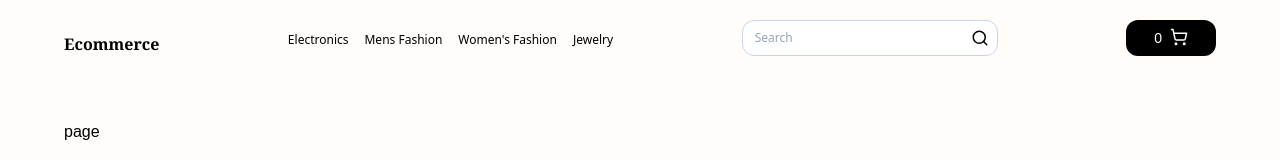
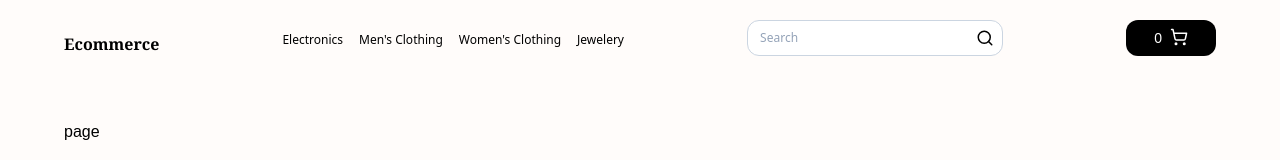
Before and after one commit to aye-shadow/next-app, a Next.js app: page /cart in a window 1280 px wide. Shown: the top 160 px of the page. Built offline with nearby package versions, Linux system fonts and the light colour scheme.

Commit message:
navbar functionality

```diff
--- a/app/_components/_MainComponents/Categories.tsx
+++ b/app/_components/_MainComponents/Categories.tsx
@@ -1,9 +1,55 @@
+"use client";
+
 import React from "react";
+import { usePathname } from "next/navigation";
+import Link from "next/link";
 
-const Categories = ({ data }: { data: { text: string } }) => {
+const Categories = () => {
+  const pathname = usePathname();
+
+  // /category/electronics
   return (
     <>
-      <li className="hover:font-semibold cursor-pointer">{data.text}</li>
+      <ul className="flex gap-4 font-sans text-xs pt-4">
+        {[
+          {
+            id: 1,
+            name: "Electronics",
+            link: "/category/electronics",
+          },
+          {
+            id: 2,
+            name: "Men's Clothing",
+            link: "/category/mensclothing",
+          },
+          {
+            id: 3,
+            name: "Women's Clothing",
+            link: "/category/womensclothing",
+          },
+          {
+            id: 4,
+            name: "Jewelery",
+            link: "/category/jewelery",
+          },
+        ].map((category) => {
+          return (
+            <>
+              <Link href={category.link}>
+                <li
+                  key={category.id}
+                  className={`hover:font-semibold cursor-pointer ${
+                    pathname === category.link ? "font-semibold" : ""
+                  }`}
+                >
+                  {category.name}
+                </li>
+                {/* <Categories data="Mens Fashion"></Categories> */}
+              </Link>
+            </>
+          );
+        })}
+      </ul>
     </>
   );
 };
--- a/app/_components/_MainComponents/Header.tsx
+++ b/app/_components/_MainComponents/Header.tsx
@@ -6,24 +6,12 @@ import Link from "next/link";
 
 const Header = () => {
   return (
+    <>
       <nav className="flex justify-between bg-slate-00 relative py-4 px-16 pb-8">
         <Link href="../" className="font-bold font-serif pt-4 cursor-pointer">
           Ecommerce
         </Link>
-      <ul className="flex gap-4 font-sans text-xs pt-4">
-        <Link href="/category/electronics">
-          <Categories data={{ text: "Electronics" }}></Categories>
-        </Link>
-        <Link href="/category/mensclothing">
-          <Categories data={{ text: "Mens Fashion" }}></Categories>
-        </Link>
-        <Link href="/category/womensclothing">
-          <Categories data={{ text: "Women's Fashion" }}></Categories>
-        </Link>
-        <Link href="/category/jewelery">
-          <Categories data={{ text: "Jewelry" }}></Categories>
-        </Link>
-      </ul>
+        <Categories />
 
         {/* search bar */}
         <span className="flex align-middle flex-row rounded-xl min-w-64 border border-slate-300 pr-2 px-1 bg-white mt-1">
@@ -39,6 +27,7 @@ const Header = () => {
           <ShoppingCart size={18} />
         </Link>
       </nav>
+    </>
   );
 };
 
--- a/app/_components/_ProductsComponents/ProductCardImage.tsx
+++ b/app/_components/_ProductsComponents/ProductCardImage.tsx
@@ -13,13 +13,16 @@ const ProductCardImage = ({
 }) => {
   return (
     <Link href={`/product?id=${data.id}`} key={data.id}>
-      <Image
-        src={data.image}
-        alt="Product Image"
-        className="hover:scale-105 duration-200 cursor-pointer"
-        fill={true}
-        objectFit="contain"
-      />
+      <div className="h-48 min-h-48 rounded-lg relative overflow-hidden">
+        <Image
+          src={data.image}
+          alt="Product Image"
+          className="hover:scale-105 duration-200 cursor-pointer object-contain"
+          fill
+          sizes="(max-width: 768px) 100vw, (max-width: 1200px) 50vw, 33vw"
+          priority={false}
+        />
+      </div>
     </Link>
   );
 };
--- a/app/_components/_ProductsComponents/ProductsCard.tsx
+++ b/app/_components/_ProductsComponents/ProductsCard.tsx
@@ -30,9 +30,7 @@ const ProductsCard = ({
       >
         <div className="w-full h-full flex flex-col p-0 m-0 text-xs justify-between font-sans">
           <section>
-            <div className="min-h-48 rounded-lg relative overflow-hidden">
-              <ProductCardImage data={data} />
-            </div>
+            <ProductCardImage data={data} />
             <h1 className="font-bold text-sm cursor-pointer hover:text-zinc-700 hover:underline hover:underline-offset-1">
               {data.title}
             </h1>
--- a/app/layout.tsx
+++ b/app/layout.tsx
@@ -11,8 +11,14 @@ export default function RootLayout({
   return (
     <>
       <html lang="en" data-theme="dark">
+        <head>
+          <meta charSet="UTF-8" />
+          <title>Ecommerce Website</title>
+        </head>
         <body className="min-h-screen h-auto">
-          <Header />
+          <header>
+            <Header />
+          </header>
           <main className="px-16 py-8">{children}</main>
         </body>
       </html>
```
Lines whose indentation alone changed are shown as unchanged.
